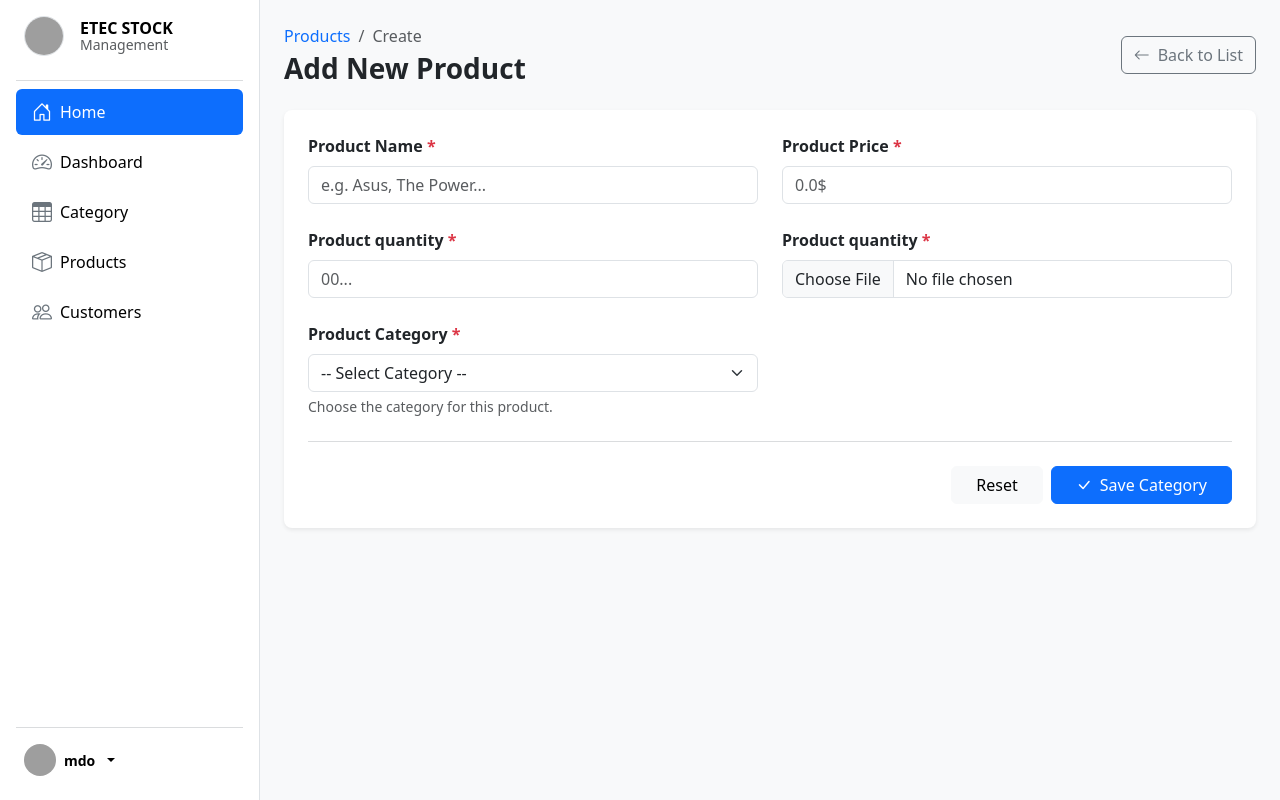
After one commit to Bunchhorng/flask_sat_sun_2_4, a Flask app: page /product/create in a window 1280 px wide. The commit adds this page. Run offline with Flask 3, Linux system fonts and the light colour scheme; data that the repository does not hold is empty; grey boxes are pictures that could not be loaded.

Commit message:
create product with image

```diff
--- a/app.py
+++ b/app.py
@@ -1,5 +1,7 @@
 from flask import Flask, render_template, url_for, request, redirect
 from connection import connect_db
+from werkzeug.utils import secure_filename
+import os
 
 app = Flask(__name__)
 
@@ -80,5 +82,74 @@ def category_delete(id):
     db.close()
     return redirect(url_for('category_index'))
 
+
+# product route
+@app.route('/product/')
+def index_product():
+    return render_template('product/index.html')
+
+
+UPLOAD_FOLDER = "uploads/products"
+
+app.config["UPLOAD_FOLDER"] = UPLOAD_FOLDER
+
+ALLOWED_EXTENSIONS = {
+    "png",
+    "jpg",
+    "jpeg",
+    "webp"
+}
+
+def allowed_file(filename):
+    return (
+        "." in filename
+        and filename.rsplit(".", 1)[1].lower()
+        in ALLOWED_EXTENSIONS
+    )
+
+@app.route('/product/create', methods=['GET', 'POST'])
+def create_product():
+    db = connect_db()
+    cursor = db.cursor()
+    cursor.execute("SELECT * FROM categories")
+    categories = cursor.fetchall()
+
+    if request.method=="POST":
+        name = request.form['productName']
+        price = request.form['productPrice']
+        qty = request.form['productQty']
+        category_id = request.form['category_id']
+
+        image = request.files.get('image')
+
+        image_name = None
+
+        if image and image.filename:
+
+            if allowed_file(image.filename):
+
+                image_name = secure_filename(image.filename)
+
+                os.makedirs(
+                    app.config["UPLOAD_FOLDER"],
+                    exist_ok=True
+                )
+
+                image.save(
+                    os.path.join(
+                        app.config["UPLOAD_FOLDER"],
+                        image_name
+                    )
+                )
+
+        cursor.execute('INSERT INTO products(name, price, quantity, category_id, image)' \
+        'VALUES(%s, %s, %s, %s, %s)',(name, price, qty, category_id, image_name))
+
+        db.commit()
+        cursor.close()
+        db.close()
+        return redirect(url_for('index_product'))
+    return render_template('product/create.html', categories=categories)
+
 if __name__=="__main__":
     app.run(debug=True)
--- a/templates/layout/base.html
+++ b/templates/layout/base.html
@@ -57,13 +57,13 @@
           </a>
         </li>
         <li class="nav-item">
-          <a href="#" class="nav-link link-body-emphasis d-flex align-items-center gap-2">
+          <a href="{{url_for('category_index')}}" class="nav-link link-body-emphasis d-flex align-items-center gap-2">
             <i class="bi bi-table fs-5 text-secondary"></i>
             Category
           </a>
         </li>
         <li class="nav-item">
-          <a href="#" class="nav-link link-body-emphasis d-flex align-items-center gap-2">
+          <a href="{{url_for('index_product')}}" class="nav-link link-body-emphasis d-flex align-items-center gap-2">
             <i class="bi bi-box-seam fs-5 text-secondary"></i>
             Products
           </a>
--- /dev/null
+++ b/templates/product/create.html
@@ -0,0 +1,120 @@
+{% extends 'layout/base.html' %}
+{% block title %}Create Product{% endblock %}
+
+{% block content %}
+<div class="container-fluid p-0">
+    <!-- Header / Breadcrumb Bar -->
+    <div class="d-flex align-items-center justify-content-between mb-4">
+        <div>
+            <nav aria-label="breadcrumb">
+                <ol class="breadcrumb mb-1">
+                    <li class="breadcrumb-item"><a href="{{url_for('index_product')}}" class="text-decoration-none">Products</a></li>
+                    <li class="breadcrumb-item active" aria-current="page">Create</li>
+                </ol>
+            </nav>
+            <h1 class="h3 fw-bold text-dark mb-0">Add New Product</h1>
+        </div>
+        <a href="{{url_for('category_index')}}" class="btn btn-outline-secondary d-inline-flex align-items-center gap-2 fw-medium">
+            <i class="bi bi-arrow-left"></i> Back to List
+        </a>
+    </div>
+
+    <!-- Main Form Card -->
+    <div class="card border-0 shadow-sm rounded-3">
+        <div class="card-body p-4">
+            <form action="{{url_for('create_product')}}" method="POST" enctype="multipart/form-data">
+                <div class="row g-4">
+                    <!-- Category Name -->
+                    <div class="col-md-6">
+                        <label for="productName" class="form-label fw-semibold text-dark">
+                            Product Name <span class="text-danger">*</span>
+                        </label>
+                        <input
+                            type="text"
+                            class="form-control"
+                            id="productName"
+                            name="productName"
+                            placeholder="e.g. Asus, The Power..."
+                            required
+                        >
+                    </div>
+
+                    <div class="col-md-6">
+                        <label for="productPrice" class="form-label fw-semibold text-dark">
+                            Product Price <span class="text-danger">*</span>
+                        </label>
+                        <input
+                            type="number"
+                            class="form-control"
+                            id="productPrice"
+                            name="productPrice"
+                            placeholder="0.0$"
+                            required
+                        >
+                    </div>
+
+                    <div class="col-md-6">
+                        <label for="productQty" class="form-label fw-semibold text-dark">
+                            Product quantity <span class="text-danger">*</span>
+                        </label>
+                        <input
+                            type="number"
+                            class="form-control"
+                            id="productQty"
+                            name="productQty"
+                            placeholder="00..."
+                            required
+                        >
+                    </div>
+
+                    <div class="col-md-6">
+                        <label for="productImage" class="form-label fw-semibold text-dark">
+                            Product quantity <span class="text-danger">*</span>
+                        </label>
+                        <input
+                            type="file"
+                            class="form-control"
+                            id="productImage"
+                            name="image"
+                        >
+                    </div>
+
+                    <div class="col-md-6">
+                        <label for="productCategory" class="form-label fw-semibold text-dark">
+                            Product Category <span class="text-danger">*</span>
+                        </label>
+                        <select
+                            class="form-select"
+                            id="productCategory"
+                            name="category_id"
+                            required
+                        >
+                            <option value="" selected disabled>
+                                -- Select Category --
+                            </option>
+                            {% for cat in categories %}
+                                <option value="{{cat.id}}">{{cat.name}}</option>
+                            {% endfor %}
+                        </select>
+                        <div class="form-text">
+                            Choose the category for this product.
+                        </div>
+                    </div>
+
+
+                </div>
+
+                <hr class="my-4 text-secondary opacity-25">
+
+                <!-- Action Buttons -->
+                <div class="d-flex justify-content-end gap-2">
+                    <button type="reset" class="btn btn-light fw-medium px-4">Reset</button>
+                    <button type="submit" class="btn btn-primary fw-medium px-4 d-inline-flex align-items-center gap-2">
+                        <i class="bi bi-check-lg"></i> Save Category
+                    </button>
+                </div>
+            </form>
+        </div>
+    </div>
+</div>
+{% endblock %}
```
Also changed, not shown: templates/product/index.html (added, +81 -0 lines), templates/product/edit.html (added), uploads/products/pc2.jpg (added).
